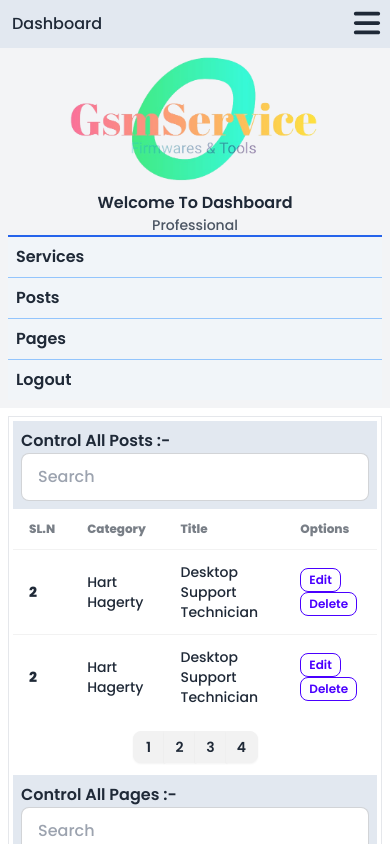
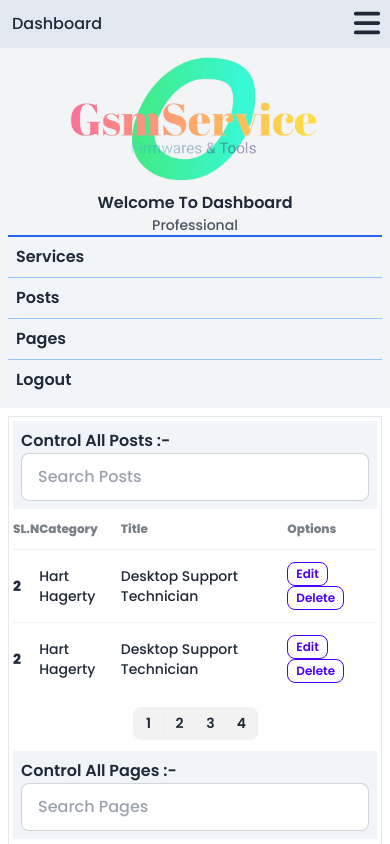
Before and after one commit to ashaansojib/paid-gsm-service, a React (Vite) app: page /admin in a window 390 px wide. Shown: the top 844 px of the page. Built offline with nearby package versions, Linux system fonts and the light colour scheme.

Commit message:
admin page title complete

```diff
--- a/src/index.css
+++ b/src/index.css
@@ -18,3 +18,6 @@ img{
 .nav-items{
     @apply text-white py-4 px-4 hover:bg-[#030637]  md:border-r
 }
+.table :where(th, td){
+    @apply pl-0 pr-0 md:pl-4 md:pr-4
+}
--- a/src/layout/Dashboard.jsx
+++ b/src/layout/Dashboard.jsx
@@ -21,10 +21,10 @@ const Dashboard = () => {
                     {
                         location.pathname == '/admin' ?
                             <div>
-                                <div className='md:flex justify-between items-center bg-slate-200 p-2'>
+                                <div className='md:flex justify-between items-center bg-slate-100 p-2'>
                                     <h2 className=' font-semibold'>Control All Posts :-</h2>
                                     <label className="input input-bordered flex items-center gap-2">
-                                        <input type="text" className="grow" placeholder="Search" />
+                                        <input type="text" className="grow" placeholder="Search Posts" />
                                         <svg xmlns="http://www.w3.org/2000/svg" viewBox="0 0 16 16" fill="currentColor" className="w-4 h-4 opacity-70"><path fillRule="evenodd" d="M9.965 11.026a5 5 0 1 1 1.06-1.06l2.755 2.754a.75.75 0 1 1-1.06 1.06l-2.755-2.754ZM10.5 7a3.5 3.5 0 1 1-7 0 3.5 3.5 0 0 1 7 0Z" clipRule="evenodd" /></svg>
                                     </label>
                                 </div>
@@ -72,10 +72,10 @@ const Dashboard = () => {
                                     </div>
                                 </div>
                                 {/* pages area */}
-                                <div className='md:flex justify-between items-center bg-slate-200 p-2'>
+                                <div className='md:flex justify-between items-center bg-slate-100 p-2'>
                                     <h2 className=' font-semibold'>Control All Pages :-</h2>
                                     <label className="input input-bordered flex items-center gap-2">
-                                        <input type="text" className="grow" placeholder="Search" />
+                                        <input type="text" className="grow" placeholder="Search Pages" />
                                         <svg xmlns="http://www.w3.org/2000/svg" viewBox="0 0 16 16" fill="currentColor" className="w-4 h-4 opacity-70"><path fillRule="evenodd" d="M9.965 11.026a5 5 0 1 1 1.06-1.06l2.755 2.754a.75.75 0 1 1-1.06 1.06l-2.755-2.754ZM10.5 7a3.5 3.5 0 1 1-7 0 3.5 3.5 0 0 1 7 0Z" clipRule="evenodd" /></svg>
                                     </label>
                                 </div>
--- a/src/pages/dashboard/pages/AddService.jsx
+++ b/src/pages/dashboard/pages/AddService.jsx
@@ -2,6 +2,8 @@ import React from 'react';
 
 const AddService = () => {
     return (
+        <div>
+            <h2 className='p-4 mb-2 bg-slate-100 font-semibold'>Write your post info then published :-</h2>
             <div className='grid md:grid-cols-2 grid-cols-1 justify-between gap-3 items-center'>
                 <input type="text" placeholder="Brand" className="input input-bordered w-full" />
                 <input type="text" placeholder="Model" className="input input-bordered w-full" />
@@ -9,6 +11,7 @@ const AddService = () => {
                 <input type="text" placeholder="Services" className="input input-bordered w-full" />
                 <button className="btn btn-wide">PostNow</button>
             </div>
+        </div>
     );
 };
 
--- a/src/pages/dashboard/pages/CreatePost.jsx
+++ b/src/pages/dashboard/pages/CreatePost.jsx
@@ -3,6 +3,7 @@ import React from 'react';
 const CreatePost = () => {
     return (
         <div>
+            <h2 className='p-4 mb-2 bg-slate-100 font-semibold'>Write your post info then published :-</h2>
             <input type="text" placeholder="Write the full title with details" className="input border-red-500 input-bordered w-full" />
             <div className='grid md:grid-cols-2 grid-cols-1 justify-between items-center gap-2 py-2'>
                 <textarea className="textarea textarea-bordered" placeholder="Top Description"></textarea>
```
Lines whose indentation alone changed are shown as unchanged.
